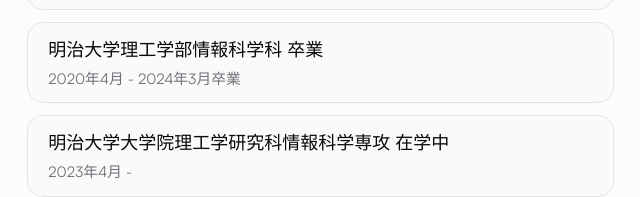
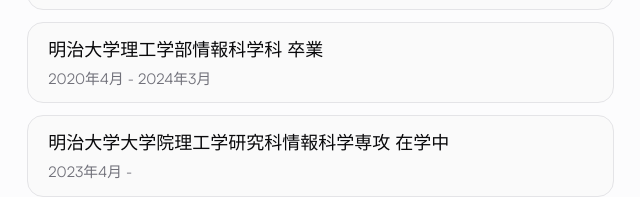
Before and after one commit to emar27181/my-homepage-project-Resume, an Astro site: page / in a window 1280 px wide. Shown: the part 1406-1603 px from the top of the page, 466-1106 px from the left. Built offline with nearby package versions, Linux system fonts and the light colour scheme; Astro itself is replaced by a stand-in of ours; some packages are replaced by stand-ins of ours.

Commit message:
誤字の修正

```diff
--- a/src/pages/index.astro
+++ b/src/pages/index.astro
@@ -194,7 +194,7 @@
 
 			<Card
 				heading='明治大学理工学部情報科学科 卒業'
-				date='2020年4月 - 2024年3月卒業'
+				date='2020年4月 - 2024年3月'
 				altText='Lorem, ipsum dolor sit'
 				imageClass='h-12 w-auto md:-left-16'
 			/>
```
